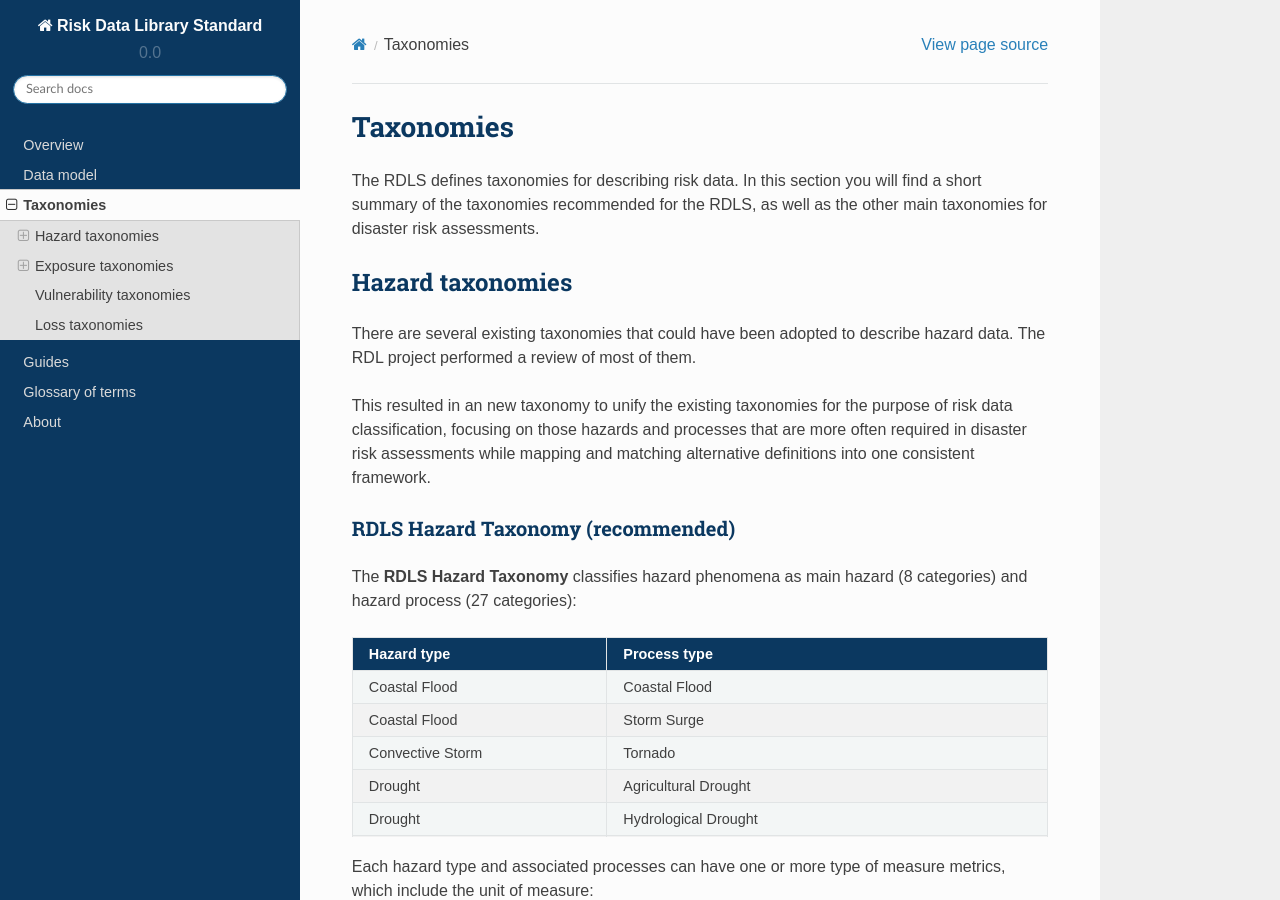
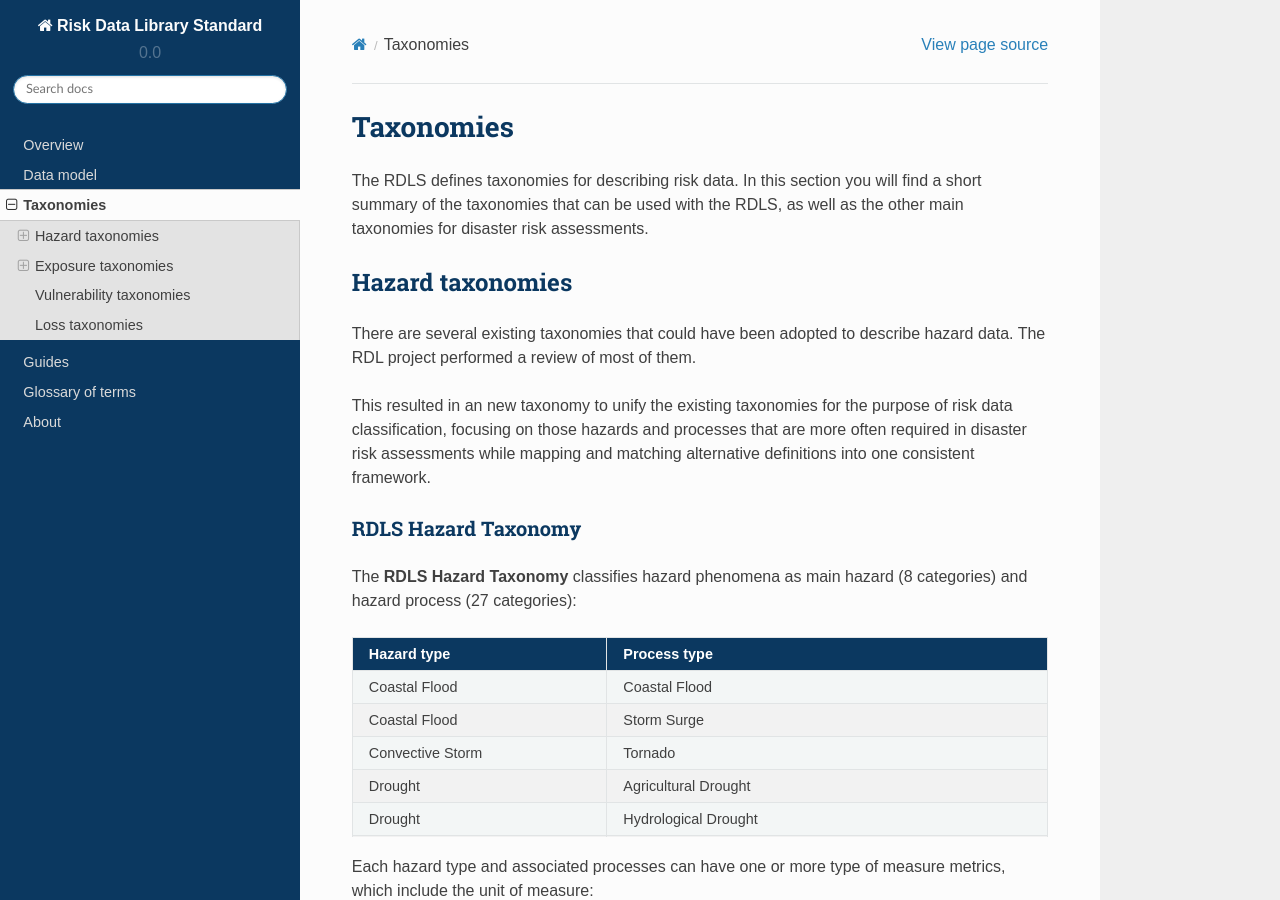
Before and after one commit to GFDRR/rdl-standard, a Sphinx documentation site: the page built from docs/taxonomies/index.md, in a window 1280 px wide and 900 px high. Built offline with Sphinx 7.4.7 and the Read the Docs theme 2.0.0, drawn with Linux system fonts in a browser that asks for light colours.

Commit message:
Update taxonomies index.md
replacing normative words

```diff
--- a/docs/taxonomies/index.md
+++ b/docs/taxonomies/index.md
@@ -2,7 +2,7 @@
 
 # Taxonomies
 
-The RDLS defines taxonomies for describing risk data. In this section you will find a short summary of the taxonomies recommended for the RDLS, as well as the other main taxonomies for disaster risk assessments.
+The RDLS defines taxonomies for describing risk data. In this section you will find a short summary of the taxonomies that can be used with the RDLS, as well as the other main taxonomies for disaster risk assessments.
 
 ## Hazard taxonomies
 
@@ -10,7 +10,7 @@ There are several existing taxonomies that could have been adopted to describe h
 
 This resulted in an new taxonomy to unify the existing taxonomies for the purpose of risk data classification, focusing on those hazards and processes that are more often required in disaster risk assessments while mapping and matching alternative definitions into one consistent framework.
 
-### RDLS Hazard Taxonomy (recommended)
+### RDLS Hazard Taxonomy
 
 The **RDLS Hazard Taxonomy** classifies hazard phenomena as main hazard (8 categories) and hazard process (27 categories):
 
```
